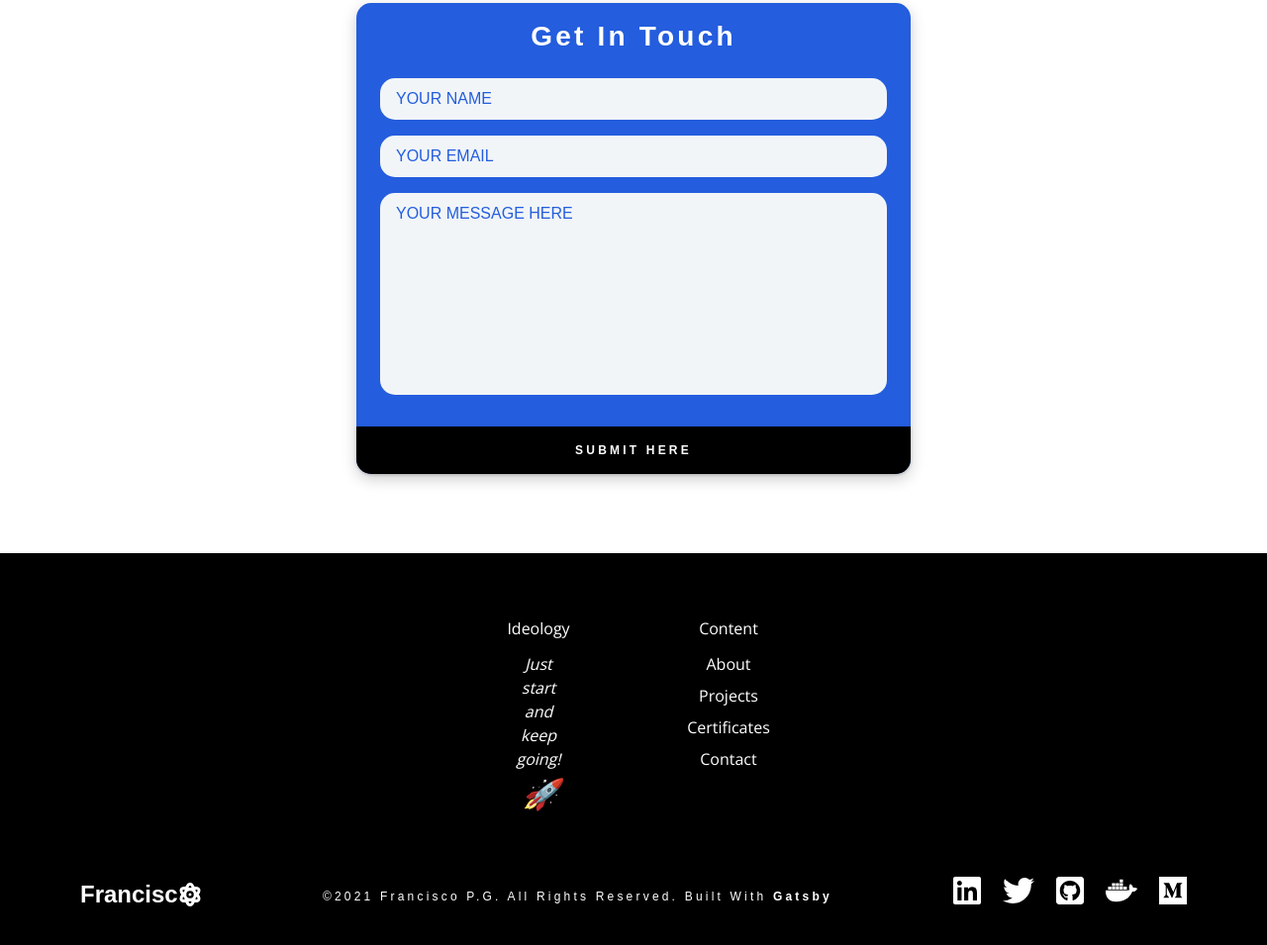
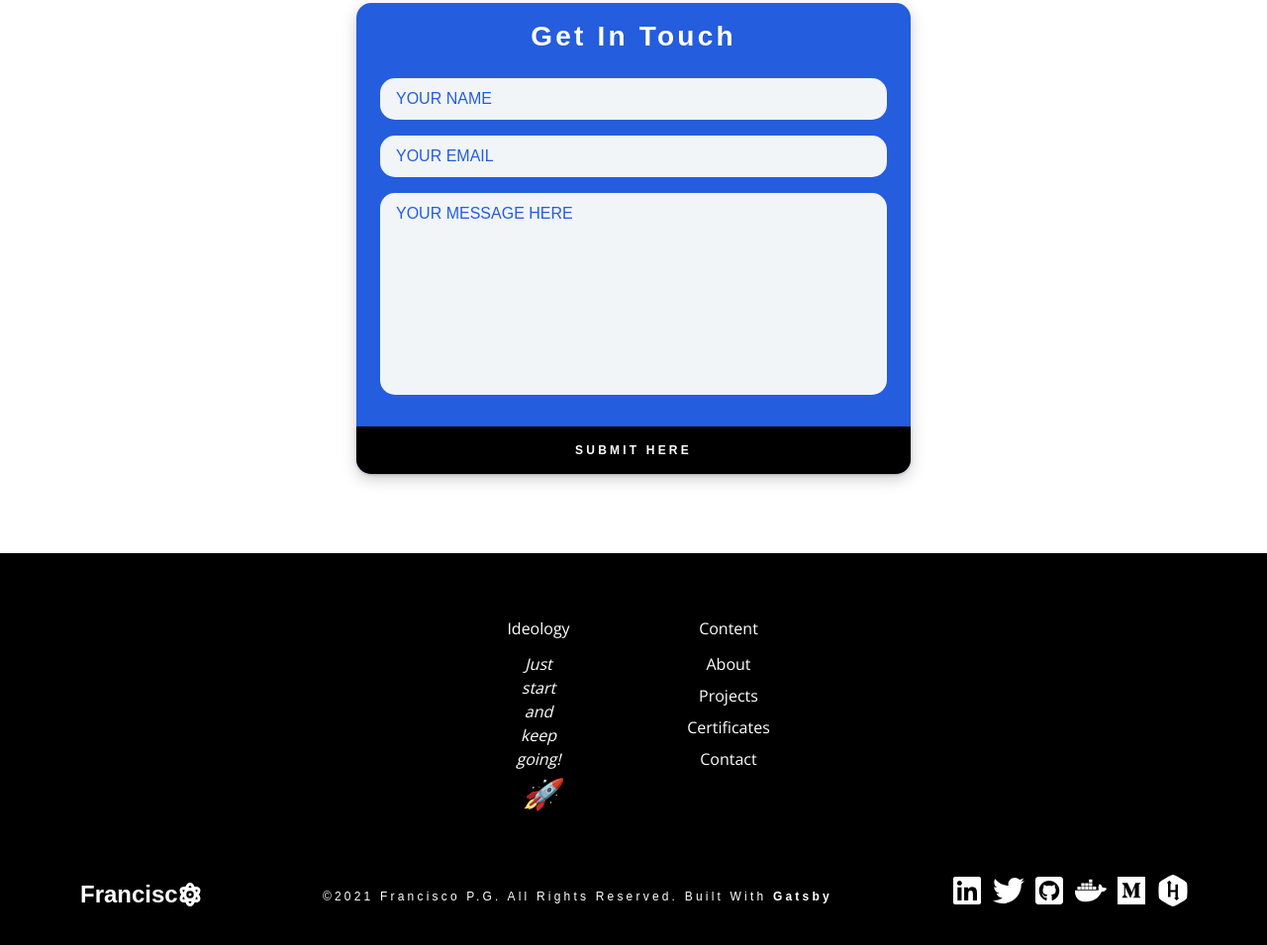
Before and after one commit to francijpg/portfolio, a Gatsby site: page /contact in a window 1280 px wide. Shown: the part 181-1136 px from the top of the page at 99% size. Built offline with nearby package versions, Linux system fonts and the light colour scheme; Gatsby itself is replaced by a stand-in of ours; a web font is replaced by a local one.

Commit message:
Update socialLinks.js

```diff
--- a/src/constants/socialLinks.js
+++ b/src/constants/socialLinks.js
@@ -4,7 +4,8 @@ import {
   FaDocker,
   FaGithubSquare,
   FaMedium,
-  FaTwitter
+  FaTwitter,
+  FaHackerrank,
 } from "react-icons/fa"
 
 const data = [
@@ -27,16 +28,22 @@ const data = [
     ariaLabel: "github",
   },
   {
-    id: 5,
+    id: 4,
     icon: <FaDocker className="social-icon"></FaDocker>,
     url: "https://hub.docker.com/u/francijpg",
     ariaLabel: "docker",
   },
   {
-    id: 4,
+    id: 5,
     icon: <FaMedium className="social-icon"></FaMedium>,
     url: "https://medium.com/@francijpg",
     ariaLabel: "medium",
+  },
+  {
+    id: 6,
+    icon: <FaHackerrank className="social-icon"></FaHackerrank>,
+    url: "https://www.hackerrank.com/francijpg",
+    ariaLabel: "hackerrank",
   },
 ]
 const links = data.map(link => {
```
